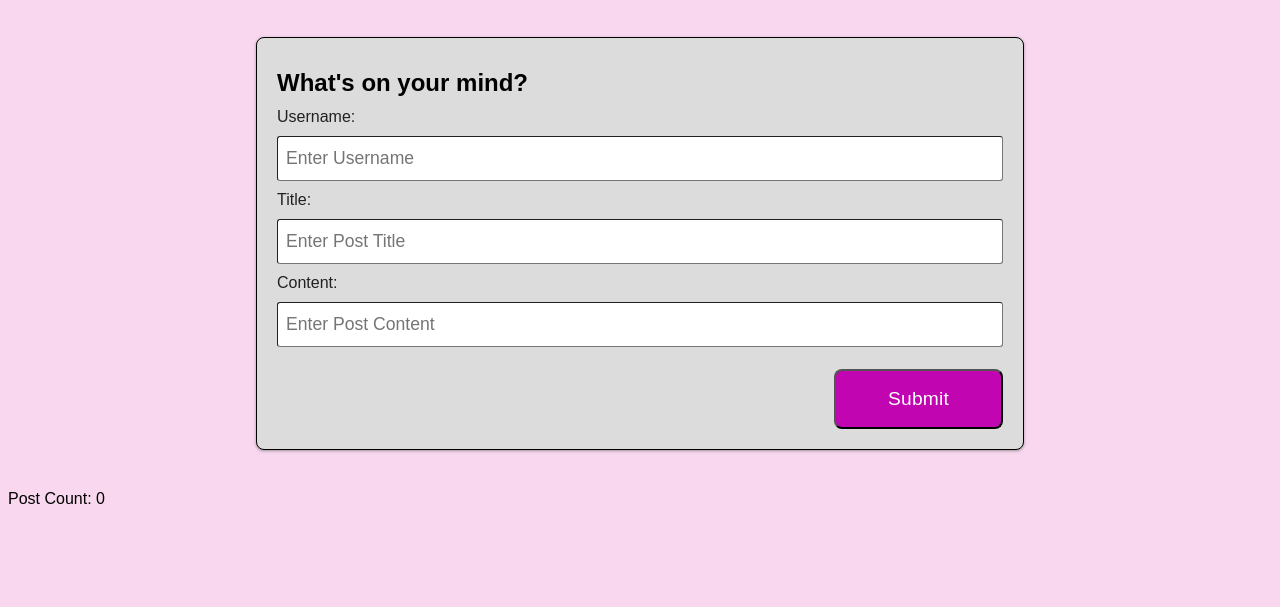
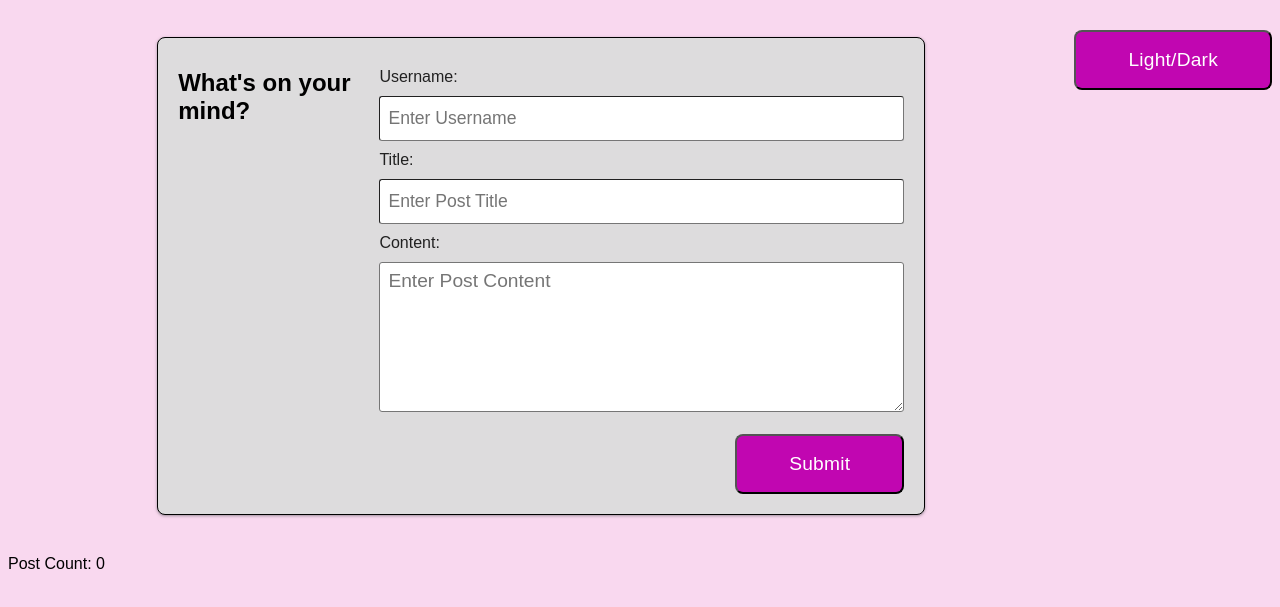
Before and after one commit to tedwhitson/04_Challenge, a plain HTML site: page my-blog/index.html in a window 1280 px wide. Shown: the part 61-668 px from the top of the page. Drawn offline with nearby package versions, Linux system fonts and the light colour scheme.

Commit message:
Worked with Juno N to clean up code between the different html, css and js files

```diff
--- a/my-blog/assets/css/form.css
+++ b/my-blog/assets/css/form.css
@@ -0,0 +1,74 @@
+
+h3 {
+  font-size: 1.5em;
+  margin: 0px;
+  margin-top: 0.45em;
+  margin-bottom: 0.45em;
+}
+
+button {
+  background-color: #c106b1;
+  border-radius: 8px;
+  color: #fff;
+  cursor: pointer;
+  font-size: 1.2em;
+  letter-spacing: 0.21px;
+  line-height: 16px;
+  max-width: 255px;
+  padding: 20px 52px;
+  text-align: center;
+  transition-duration: 0.15s;
+  transition-property: background-color;
+  transition-timing-function: linear;
+  margin-top: 0.6em;
+  float: right;
+}
+
+.input-field {
+  margin-top: 10px;
+  margin-bottom: 10px;
+}
+
+label {
+  color: #212121;
+}
+
+input, textarea {
+  background-color: white;
+  border-radius: 3px;
+  border-width: 1px;
+  color: #5f6368;
+  font-size: 1.1em;
+  height: 45px;
+  line-height: 20px;
+  margin: 0;
+  margin-top: 10px;
+  max-width: 100%;
+  padding: 8px 8px 8px 8px;
+  vertical-align: middle;
+  width: 100%;
+}
+
+.card {
+    display: flex;
+    background-color:#dddcdd;;
+    border: 1px solid black;
+    border-radius: 8px;
+    box-shadow: rgba(60, 64, 67, 0.3) 0 1px 2px 0,
+      rgba(60, 64, 67, 0.15) 0 1px 3px 1px;
+    margin: 40px auto;
+    padding: 20px;
+    width: 60vw;
+  }
+
+  .card::after {
+    content: " ";
+    display: block;
+    clear: both;
+  }
+
+  textarea {
+    font-family: Arial, Helvetica, sans-serif;
+    font-size: 1.2em;
+    height: 150px;
+  }
--- a/my-blog/assets/css/style.css
+++ b/my-blog/assets/css/style.css
@@ -10,70 +10,4 @@ body {
   background-color: #f9d8ef;
 }
 
-h3 {
-  font-size: 1.5em;
-  margin: 0px;
-  margin-top: 0.45em;
-  margin-bottom: 0.45em;
-}
-
-button {
-  background-color: #c106b1;
-  border-radius: 8px;
-  color: #fff;
-  cursor: pointer;
-  font-size: 1.2em;
-  letter-spacing: 0.21px;
-  line-height: 16px;
-  max-width: 255px;
-  padding: 20px 52px;
-  text-align: center;
-  transition-duration: 0.15s;
-  transition-property: background-color;
-  transition-timing-function: linear;
-  margin-top: 0.6em;
-  float: right;
-}
-
-.input-field {
-  margin-top: 10px;
-  margin-bottom: 10px;
-}
-
-label {
-  color: #212121;
-}
-
-input {
-  background-color: white;
-  border-radius: 3px;
-  border-width: 1px;
-  color: #5f6368;
-  font-size: 1.1em;
-  height: 45px;
-  line-height: 20px;
-  margin: 0;
-  margin-top: 10px;
-  max-width: 100%;
-  padding: 8px 8px 8px 8px;
-  vertical-align: middle;
-  width: 100%;
-}
-
-.card {
-  display: block;
-  background-color:#dddcdd;;
-  border: 1px solid black;
-  border-radius: 8px;
-  box-shadow: rgba(60, 64, 67, 0.3) 0 1px 2px 0,
-    rgba(60, 64, 67, 0.15) 0 1px 3px 1px;
-  margin: 40px auto;
-  padding: 20px;
-  width: 60vw;
-}
-
-.card::after {
-  content: " ";
-  display: block;
-  clear: both;
-}
+/* Universal CSS file: This is going to be linked in the index.html and the blog.html */
--- a/my-blog/assets/js/form.js
+++ b/my-blog/assets/js/form.js
@@ -1,5 +1,5 @@
 const usernameInput = document.querySelector('#userName');
-const passwordInput = document.querySelector('#postTitle');
+const posttitleInput = document.querySelector('#postTitle');
 const contentInput = document.querySelector('#postContent');
 const submitButton = document.querySelector('#Submit');
 
@@ -8,13 +8,13 @@ submitButton.addEventListener('click', function (event) {
 
   const postInfo = {
     username: usernameInput.value.trim(),
-    password: passwordInput.value.trim(),
+    posttitle: posttitleInput.value.trim(),
     content: contentInput.value.trim()
   };
 
 const jsonPost = JSON.stringify(postInfo);
   localStorage.setItem("postInfo", jsonPost);
 
-  window.location.href = '/my-blog/blog.html';
+  window.location.href = './blog.html';
 
 });
--- a/my-blog/assets/js/logic.js
+++ b/my-blog/assets/js/logic.js
@@ -0,0 +1,26 @@
+const themeButtonEl = $('#theme-btn');
+// const refreshButtonEl = $('#refresh-btn');
+
+
+
+// light theme state
+let isDark = true;
+
+// Click event causes alert light theme toggle
+themeButtonEl.on('click', function () {
+  if (isDark) {
+    $('body').css({ 'background-color': 'grey', color: 'black' });
+    isDark = !isDark;
+  } else {
+    $('body').css({ 'background-color': 'white', color: 'black' });
+    isDark = !isDark;
+  }
+});
+
+// Universal localStorage.getItem function
+
+function readFromStorage() {
+
+    const jsonPost = JSON.parse(localStorage.getItem("postInfo"));
+    return jsonPost;
+}
--- a/my-blog/index.html
+++ b/my-blog/index.html
@@ -5,7 +5,7 @@
     <meta charset="UTF-8" />
     <meta name="viewport" content="width=device-width, initial-scale=1.0" />
     <meta http-equiv="X-UA-Compatible" content="ie=edge" />
-    <link rel="stylesheet" type ="text/css" href="./assets/css/blog.css" />
+    <!-- <link rel="stylesheet" type ="text/css" href="./assets/css/blog.css" /> -->
     <link rel="stylesheet" type ="text/css" href="./assets/css/form.css" />
     <link rel="stylesheet" type ="text/css" href="./assets/css/style.css" />
   </head>
@@ -13,6 +13,7 @@
   <body>
     <header>
       <h1>My First Blog</h1>
+      <button id="theme-btn">Light/Dark</button>
     </header>
 
     <div class="card">
@@ -29,7 +30,7 @@
         </div>
         <div class = "input-field">
           <label for="postContent">Content: </label>
-          <input type="text" placeholder="Enter Post Content" name="postContent" id="postContent" />
+          <textarea type="text" placeholder="Enter Post Content" cols="50+" name="postContent" id="postContent"></textarea>
         </div>
         <button id="Submit">Submit</button>
       </form>
@@ -40,7 +41,8 @@
 
     </footer>
     </div>
-
+    <script src="https://code.jquery.com/jquery-3.5.1.min.js"></script>
+    <script src="./assets/js/logic.js"></script>
     <script src="./assets/js/form.js"></script>
     <p>Post Count: <span id="post-count">0</span></p>
   </body>
```
Also changed, not shown: my-blog/assets/js/blog.js (+9 -14 lines), my-blog/blog.html (+6 -10 lines).
